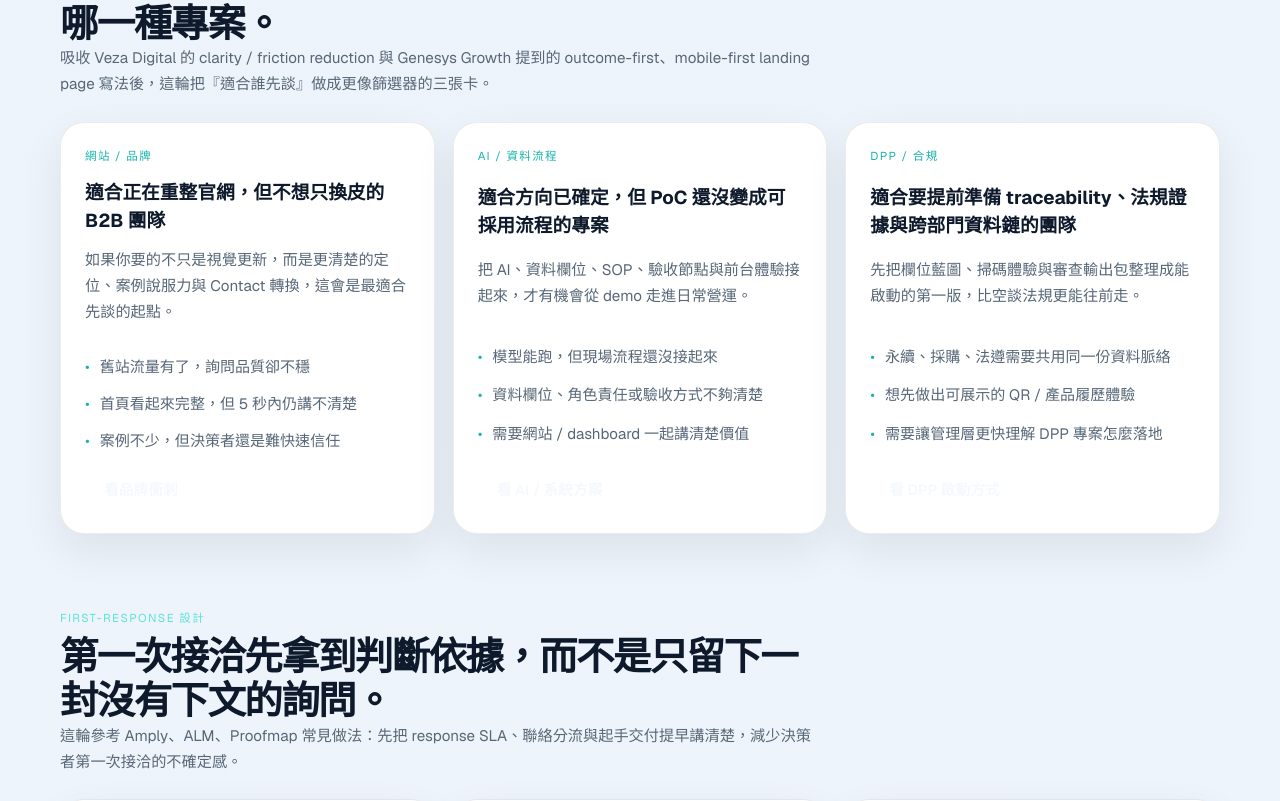
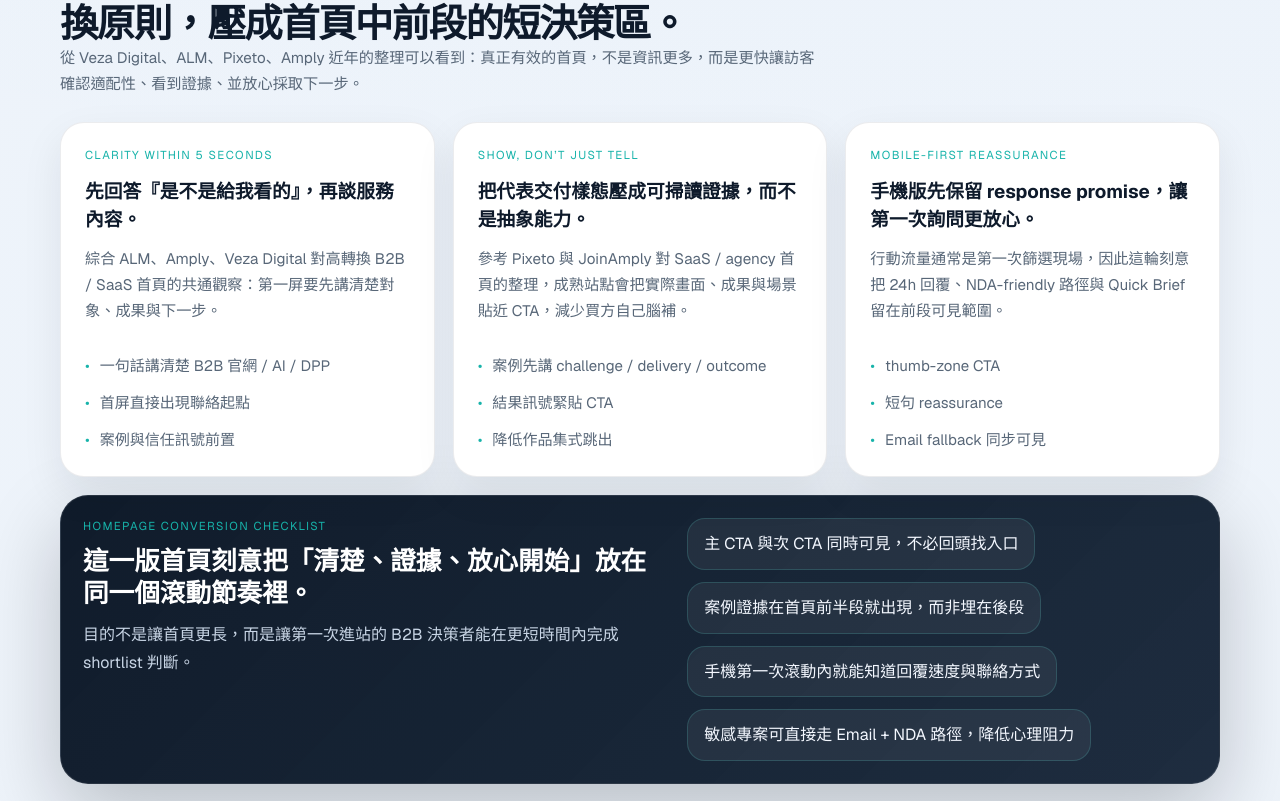
Before and after one commit to yangyen1977-wq/daoyi-website-2026, a Next.js app: page / in a window 1280 px wide. Shown: the part 6439-7240 px from the top of the page. Built offline with nearby package versions, Linux system fonts and the light colour scheme.

Commit message:
Refine homepage conversion narrative

```diff
--- a/src/app/globals.css
+++ b/src/app/globals.css
@@ -297,6 +297,63 @@ a:hover {
   align-self: flex-start;
 }
 
+.homepage-friction-grid {
+  margin-bottom: 18px;
+}
+
+.homepage-friction-card {
+  display: flex;
+  flex-direction: column;
+  gap: 14px;
+}
+
+.homepage-conversion-band {
+  display: grid;
+  grid-template-columns: minmax(0, 1.15fr) minmax(0, 1fr);
+  gap: 18px;
+  padding: 22px;
+  border-radius: 28px;
+  border: 1px solid rgba(255, 255, 255, 0.1);
+  background: linear-gradient(135deg, rgba(6, 18, 34, 0.96), rgba(12, 27, 47, 0.92));
+  box-shadow: var(--shadow);
+}
+
+.homepage-conversion-band-copy {
+  display: flex;
+  flex-direction: column;
+  gap: 12px;
+}
+
+.homepage-conversion-band-copy h3 {
+  font-size: clamp(1.3rem, 2vw, 1.8rem);
+  line-height: 1.25;
+  color: #ffffff;
+}
+
+.homepage-conversion-band-copy p {
+  color: #c8d5e5;
+  line-height: 1.75;
+}
+
+.homepage-conversion-band-list {
+  display: flex;
+  flex-wrap: wrap;
+  align-content: flex-start;
+  gap: 12px;
+}
+
+.homepage-conversion-pill {
+  display: inline-flex;
+  align-items: center;
+  min-height: 48px;
+  padding: 12px 16px;
+  border-radius: 18px;
+  border: 1px solid rgba(93, 228, 215, 0.18);
+  background: rgba(255, 255, 255, 0.06);
+  color: #f4f8ff;
+  line-height: 1.6;
+}
+
 .evidence-matrix-card,
 .engagement-step-card {
   display: flex;
@@ -3228,6 +3285,16 @@ a:hover {
   .engagement-step-strip {
     grid-template-columns: 1fr;
   }
+
+  .homepage-conversion-band {
+    grid-template-columns: 1fr;
+    padding: 18px;
+    border-radius: 22px;
+  }
+
+  .homepage-conversion-pill {
+    width: 100%;
+  }
 }
 
 @media (max-width: 640px) {
--- a/src/app/layout.tsx
+++ b/src/app/layout.tsx
@@ -100,7 +100,7 @@ export const metadata: Metadata = {
     default: `${siteConfig.name} | B2B 官網改版、AI 導入、知識平台、DPP 與資料流程整合`,
     template: `%s | ${siteConfig.shortName}`,
   },
-  description: siteConfig.description,
+  description: "道易科技協助 B2B 品牌、製造業與研究型組織規劃 2026 官網改版、AI 導入、知識平台與 DPP / Traceability，把品牌主張、案例證據、資料流程與 Contact 轉換整成同一套可交付系統。",
   applicationName: siteConfig.name,
   referrer: "origin-when-cross-origin",
   keywords: [
@@ -138,7 +138,7 @@ export const metadata: Metadata = {
     locale: "zh_TW",
     url: siteConfig.url,
     title: `${siteConfig.name} | B2B 官網改版、AI 導入、知識平台、DPP 與資料流程整合`,
-    description: "給需要同時處理官網改版、案例證據、AI 導入與 DPP / Traceability 的 B2B 團隊：先看 shortlist 級品牌主張、已交付案例證據、下一步與低摩擦 contact 起點。",
+    description: "給需要同時處理官網改版、案例證據、AI 導入與 DPP / Traceability 的 B2B 團隊：先看 shortlist 級品牌主張、已交付案例證據、24h 回覆承諾與低摩擦 contact 起點。",
     siteName: siteConfig.name,
     images: [
       {
--- a/src/app/page.tsx
+++ b/src/app/page.tsx
@@ -115,6 +115,34 @@ const homepageStartNowCards = [
     title: "如果牽涉 NDA、採購、法遵或既有系統文件，也可先用 Email 小步開始",
     detail: "保留低摩擦 contact flow，讓高敏感度專案不用一開始就填很長的表單。",
   },
+];
+
+const homepageFrictionRemovalCards = [
+  {
+    label: "Clarity within 5 seconds",
+    title: "先回答『是不是給我看的』，再談服務內容。",
+    detail: "綜合 ALM、Amply、Veza Digital 對高轉換 B2B / SaaS 首頁的共通觀察：第一屏要先講清楚對象、成果與下一步。",
+    points: ["一句話講清楚 B2B 官網 / AI / DPP", "首屏直接出現聯絡起點", "案例與信任訊號前置"],
+  },
+  {
+    label: "Show, don’t just tell",
+    title: "把代表交付樣態壓成可掃讀證據，而不是抽象能力。",
+    detail: "參考 Pixeto 與 JoinAmply 對 SaaS / agency 首頁的整理，成熟站點會把實際畫面、成果與場景貼近 CTA，減少買方自己腦補。",
+    points: ["案例先講 challenge / delivery / outcome", "結果訊號緊貼 CTA", "降低作品集式跳出"],
+  },
+  {
+    label: "Mobile-first reassurance",
+    title: "手機版先保留 response promise，讓第一次詢問更放心。",
+    detail: "行動流量通常是第一次篩選現場，因此這輪刻意把 24h 回覆、NDA-friendly 路徑與 Quick Brief 留在前段可見範圍。",
+    points: ["thumb-zone CTA", "短句 reassurance", "Email fallback 同步可見"],
+  },
+];
+
+const homepageConversionChecklist = [
+  "主 CTA 與次 CTA 同時可見，不必回頭找入口",
+  "案例證據在首頁前半段就出現，而非埋在後段",
+  "手機第一次滾動內就能知道回覆速度與聯絡方式",
+  "敏感專案可直接走 Email + NDA 路徑，降低心理阻力",
 ];
 
 export default function Home() {
@@ -253,6 +281,40 @@ export default function Home() {
               <p>{item.detail}</p>
             </article>
           ))}
+        </div>
+      </Section>
+
+      <Section
+        eyebrow="Why this homepage direction"
+        title="這輪把成熟 B2B / SaaS 官網最常見的三個轉換原則，壓成首頁中前段的短決策區。"
+        description="從 Veza Digital、ALM、Pixeto、Amply 近年的整理可以看到：真正有效的首頁，不是資訊更多，而是更快讓訪客確認適配性、看到證據、並放心採取下一步。"
+      >
+        <div className="card-grid three-up homepage-friction-grid">
+          {homepageFrictionRemovalCards.map((item) => (
+            <article key={item.title} className="feature-surface homepage-friction-card">
+              <span className="mini-label accent">{item.label}</span>
+              <h3>{item.title}</h3>
+              <p>{item.detail}</p>
+              <ul className="bullet-list compact">
+                {item.points.map((point) => (
+                  <li key={point}>{point}</li>
+                ))}
+              </ul>
+            </article>
+          ))}
+        </div>
+
+        <div className="homepage-conversion-band">
+          <div className="homepage-conversion-band-copy">
+            <span className="mini-label accent">Homepage conversion checklist</span>
+            <h3>這一版首頁刻意把「清楚、證據、放心開始」放在同一個滾動節奏裡。</h3>
+            <p>目的不是讓首頁更長，而是讓第一次進站的 B2B 決策者能在更短時間內完成 shortlist 判斷。</p>
+          </div>
+          <div className="homepage-conversion-band-list" aria-label="首頁轉換檢查清單">
+            {homepageConversionChecklist.map((item) => (
+              <p key={item} className="homepage-conversion-pill">{item}</p>
+            ))}
+          </div>
         </div>
       </Section>
 
```
